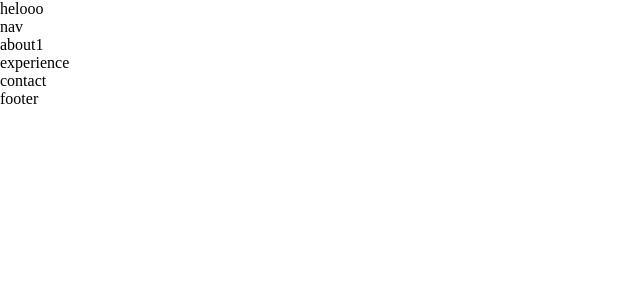
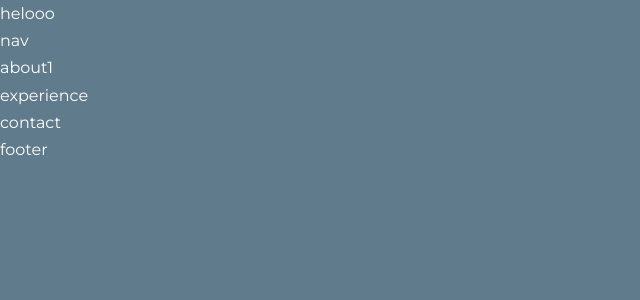
Before and after one commit to bahar-moradi/portfolia1-1, a React (Create React App) app: page / in a window 1280 px wide. Shown: the top 300 px of the page, without its empty margins (0-640 px from the left). Built offline with nearby package versions, Linux system fonts and the light colour scheme.

Commit message:
set general css

```diff
--- a/src/index.css
+++ b/src/index.css
@@ -1,3 +1,5 @@
+@import url('https://fonts.googleapis.com/css2?family=Montserrat:wght@300;400;500;600;700&display=swap');
+
 *{
     margin: 0;
     padding: 0;
@@ -7,3 +9,98 @@
     list-style: none;
     text-decoration: none;
 }
+:root {
+    --color-bg:#607B8B;
+    --color-bg-variant:#5D92B0;
+    --color-primary:#ACD9F2;
+    --color-primary-variant:#A3C4D7	;
+    --color-white:#FFFFFF;
+    --color-light:#EBF3F9;
+
+    --container-width-lg:75%;
+    --container-width-md:86%;
+    --container-width-ms:90%;
+
+    --tarnsition:all 400ms ease;
+}
+html{
+    scroll-behavior: smooth;
+}
+body{
+    font-family: 'Montserrat', sans-serif;
+    background: var(--color-bg);
+    color: var(--color-white);
+    line-height: 1.7;
+}
+.container {
+    width: var(--container-width-lg);
+    margin: 0 auto;
+}
+h1,h2,h3,h4,h5 {
+    font-weight: 500;
+}
+h1 { font-size: 2.5rem;}
+section{
+    margin-top: 8rem;
+}
+section > h2 ,
+section > h5{
+    text-align: center;
+    color: var(--color-light);
+}
+a {
+    color: var(--color-primary);
+    transition:var(--tarnsition);
+}
+a:hover{
+    color: var(--color-white);
+}
+.btn{
+    width: max-content;
+    display: inline-block;
+    color: var(--color-primary);
+    padding: 0.75rem 1.2rem;
+    border-radius:0.4rem ;
+    cursor: pointer;
+    border: 1px solid var(--color-primary);
+    transition: var(--tarnsition);
+}
+.btn:hover {
+    background: var(--color-white);
+    color: var(--color-bg);
+    border: transparent;
+}
+.btn-primary {
+    background: var(--color-primary);
+    color: var(--color-bg)
+}
+img {
+    display: block;
+    width: 100%;
+    object-fit: cover;
+}
+
+.text-light {
+    color: var(--color-light);
+}
+
+
+/*-------media queries------*/
+
+@media screen and (max-width: 1024px){
+    .container{
+        width: var(--container-width-md);
+    }
+    section {
+        margin-top:6rem;
+    }
+}
+
+@media screen and (max-width:600px ){
+    .container{
+        width: var(--container-width-ms);
+    }
+    section {
+        margin-top:2rem;
+    }
+}
```
